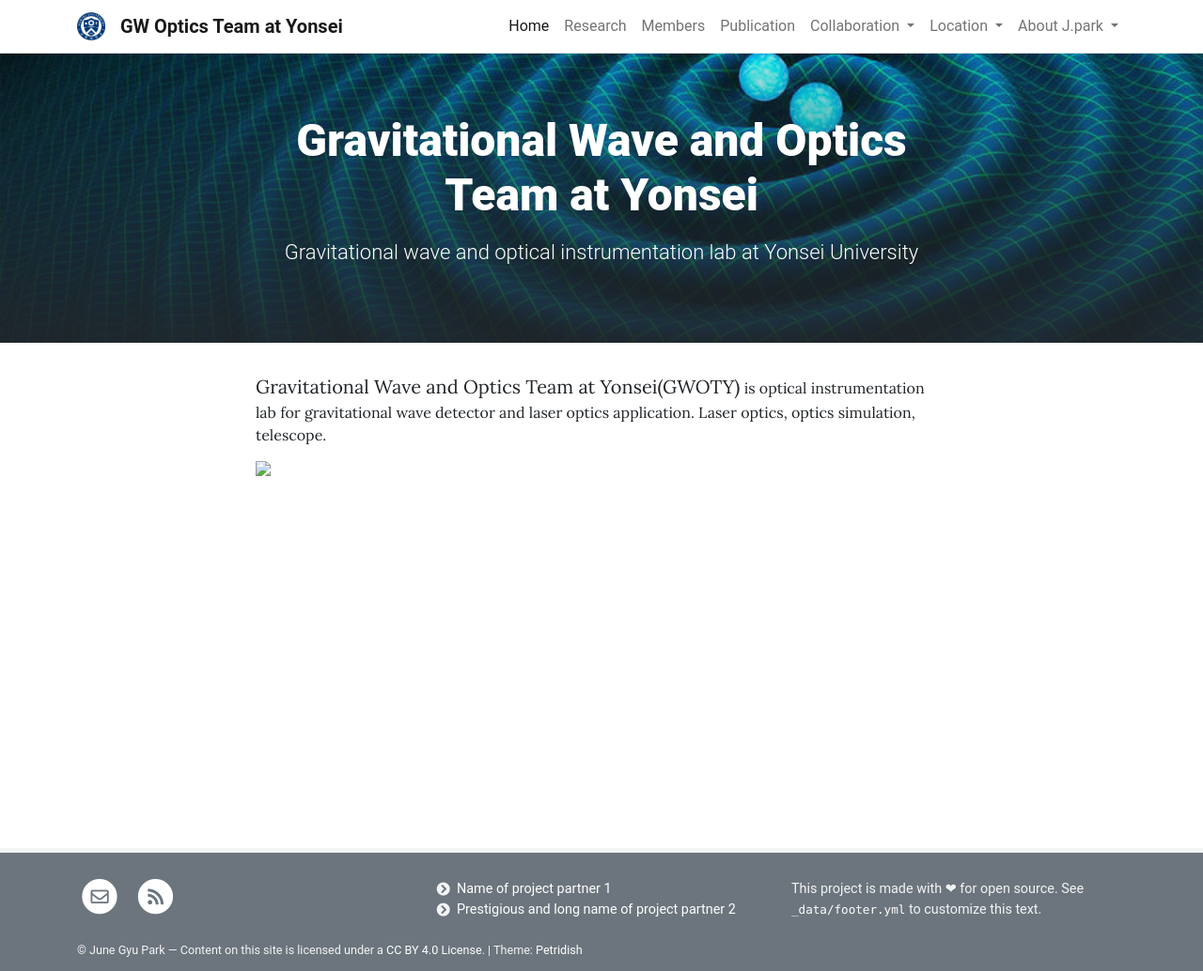
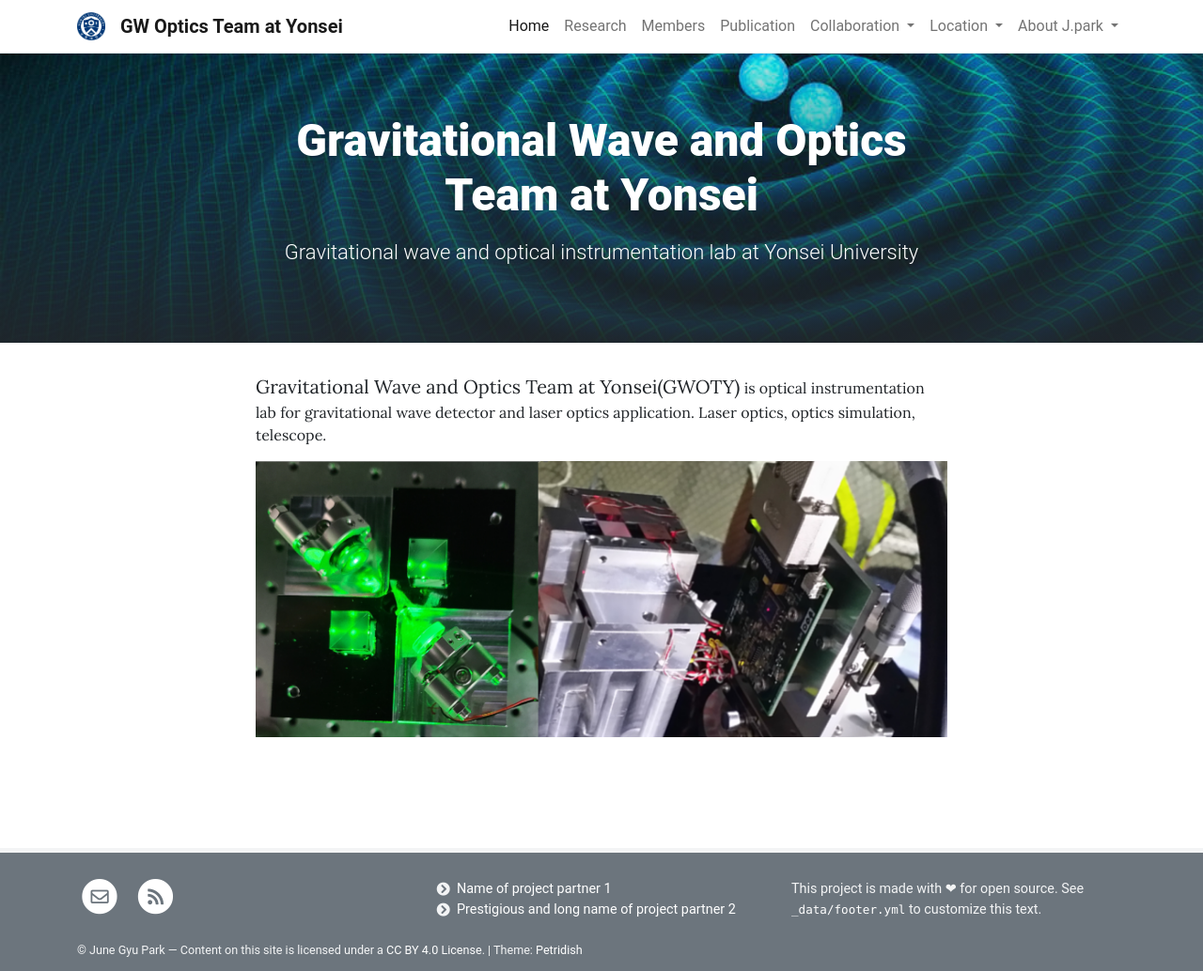
Before and after one commit to jgpark84/testpage, a Jekyll site: the page built from pages/home.md, in a window 1280 px wide. Shown: the whole page at 94% size. Built offline with Jekyll 4.4.1, drawn with Linux system fonts in a browser that asks for light colours.

Commit message:
Update home.md

```diff
--- a/pages/home.md
+++ b/pages/home.md
@@ -8,5 +8,5 @@ permalink: /
 
 <span style="font-size:20px">Gravitational Wave and Optics Team at Yonsei(GWOTY)</span> is optical instrumentation lab for gravitational wave detector and laser optics application.  Laser optics, optics simulation, telescope.
 <p align="center">
-<img src="images/rep.png">
+<img src="pages/images/rep.png">
 </p>
```
